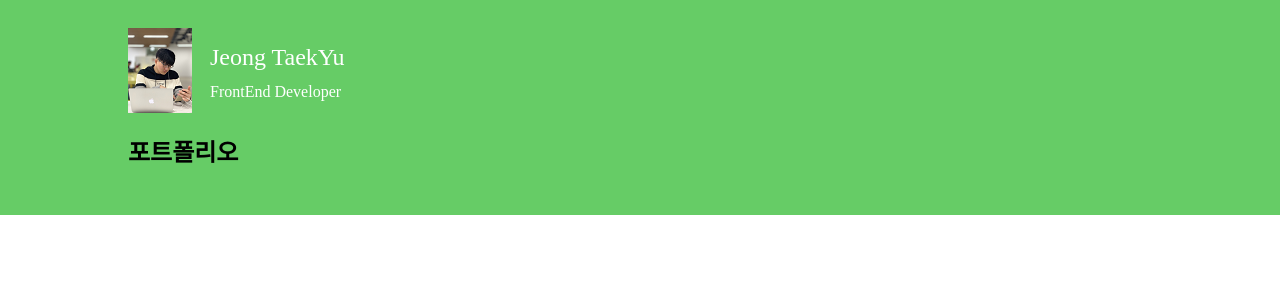
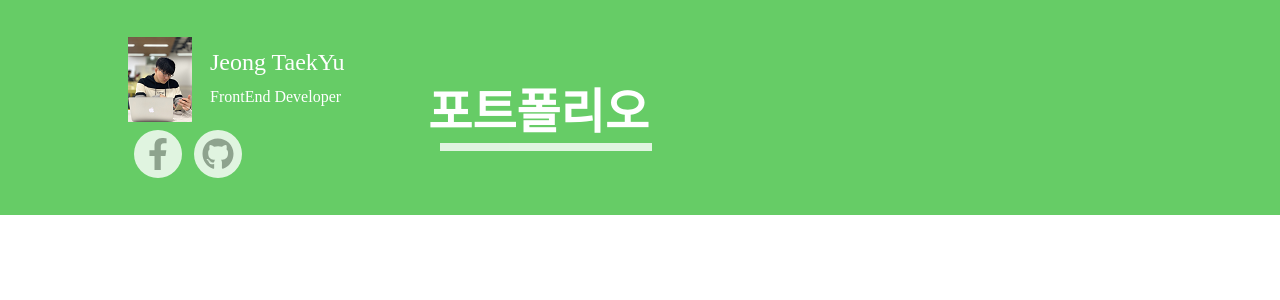
Before and after one commit to wdjty326/wdjty326.github.io, a React app: page / in a window 1280 px wide. Shown: the top 300 px of the page. Built offline with nearby package versions, Linux system fonts and the light colour scheme.

Commit message:
메인헤더구성

```diff
--- a/package.json
+++ b/package.json
@@ -41,6 +41,7 @@
   },
   "dependencies": {
     "@fortawesome/fontawesome-svg-core": "^1.2.17",
+    "@fortawesome/free-brands-svg-icons": "^5.8.1",
     "@fortawesome/react-fontawesome": "^0.1.4",
     "axios": "^0.18.0",
     "react": "^16.8.6",
--- a/src/contrainers/mainHeader/profile.jsx
+++ b/src/contrainers/mainHeader/profile.jsx
@@ -2,18 +2,34 @@
  * 메인헤더 프로필
  */
 import React from 'react';
+import { FontAwesomeIcon } from '@fortawesome/react-fontawesome';
+import { faFacebookF, faGithub } from '@fortawesome/free-brands-svg-icons';
 import '../../resources/mainHeader/styles/profile.css'
+
+const Button = ({ children }) => (
+  <div className="BrandButton">
+    {children}
+  </div>
+);
 
 class MainHeaderProfile extends React.Component {
   render() {
     return (
       <div className="Profile"> {/* 프로필 */}
-        <div className="Image"></div>
-        <div className="Text">
-          <p>Jeong TaekYu</p>
-          <p>FrontEnd Developer</p>
+        <div className="Info">
+          <div className="Image" />
+          <div className="Text">
+            <p>Jeong TaekYu</p>
+            <p>FrontEnd Developer</p>
+          </div>
         </div>
         <div className="Buttons">
+          <Button>
+            <FontAwesomeIcon icon={faFacebookF} />
+          </Button>
+          <Button>
+            <FontAwesomeIcon icon={faGithub} />
+          </Button>
         </div>
       </div>
     );
--- a/src/contrainers/mainHeader/title.jsx
+++ b/src/contrainers/mainHeader/title.jsx
@@ -7,7 +7,7 @@ class MainHeaderTitle extends React.Component {
   render() {
     return (
       <div className="Title"> {/* 타이틀 */}
-        <h2>포트폴리오</h2>
+        <h1>포트폴리오</h1>
       </div>
     );
   }
--- a/src/index.css
+++ b/src/index.css
@@ -7,3 +7,27 @@ html, body, #root {
 p {
   margin: 0.5em 0
 }
+
+h1 {
+  font-size: 3em;
+  margin:0;
+}
+
+.BrandButton {
+  display: inline-flex;
+  margin: 0 6px;
+  width: 48px;
+  height: 48px;
+  opacity: .8;
+  background-color: #fff;
+  border-radius: 24px;
+  border: 0;
+  justify-content: center;
+  align-items: center;
+  cursor: pointer;
+}
+
+.BrandButton > svg {
+  font-size: 32px;
+  color: #999;
+}
--- a/src/resources/mainHeader/styles/mainHeader.css
+++ b/src/resources/mainHeader/styles/mainHeader.css
@@ -10,9 +10,11 @@
 
 #MainHeader > .Content {
   position: relative;
+  display: flex;
   width: 100%;
   max-width: 1024px;
   margin: 0 auto;
   left: 0;
   right: 0;
+  align-items: center;
 }
--- a/src/resources/mainHeader/styles/profile.css
+++ b/src/resources/mainHeader/styles/profile.css
@@ -1,13 +1,18 @@
 .Profile {
-  display: inline-flex;
-  align-items: center;
+  display: inline-block;
+  width: 240px;
 }
 
 .Profile > div {
   display: inline-block;
 }
 
-.Profile > .Image {
+.Profile > .Info {
+  display: inline-flex;
+  align-content: center;
+}
+
+.Profile > .Info > .Image {
   width: 64px;
   height: 85px;
   background-image: url('../images/profile_x64.png');
@@ -15,15 +20,40 @@
   background-position: center center;
 }
 
-.Profile > .Text {
+.Profile > .Info > .Text {
   padding-left: 18px;
   color: #ffffff;
 }
 
-.Profile > .Text > p:nth-child(1) {
+.Profile > .Info > .Text > p:nth-child(1) {
   font-size: 24px;
 }
 
-.Profile > .Text > p:nth-child(2) {
+.Profile > .Info > .Text > p:nth-child(2) {
   font-size: 16px;
 }
+
+.Profile > .Buttons {
+  display: block;
+  margin-top: 8px;
+}
+
+.Title {
+  position: relative;
+  display: inline-block;
+  left: 60px;
+}
+
+.Title > h1 {
+  color: #fff;
+}
+
+.Title::after {
+  content: '\00a0';
+  position: absolute;
+  margin-left: 12px;
+  width: 212px;
+  height: 8px;
+  background-color: #ffffff;
+  opacity: .8;
+}
```
Also changed, not shown: 1 other file (tests, documents, lock files or other folders).
